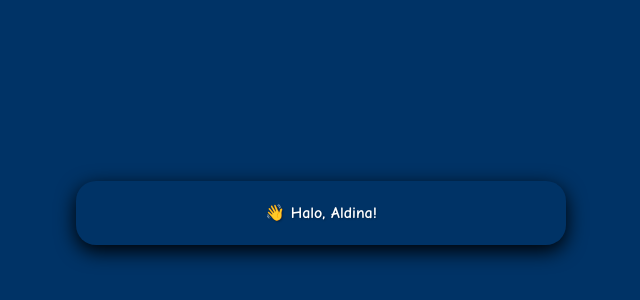
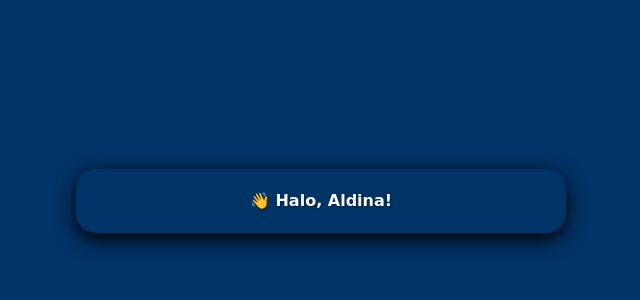
Before and after one commit to hantuk-mania/han.github.io, a plain HTML site: page index.html in a window 1280 px wide. Shown: the part 62-362 px from the top of the page, without its empty margins (319-959 px from the left). Drawn offline with Linux system fonts and the light colour scheme.

Commit message:
Update aldm.css
Signed-off-by: hantuk-mania <dimitriusrayhan@gmail.com>

```diff
--- a/aldm.css
+++ b/aldm.css
@@ -2,7 +2,7 @@
 body {
     margin: 0;
     padding: 0;
-    font-family: 'Comic Sans MS', cursive, sans-serif;
+    font-family: 'Shadows Into Light', cursive, sans-serif;
     background-color: #003366; /* Warna Navy sebagai latar belakang */
     color: #fff; /* Teks berwarna putih agar kontras dengan latar belakang navy */
     height: 100vh;
```
